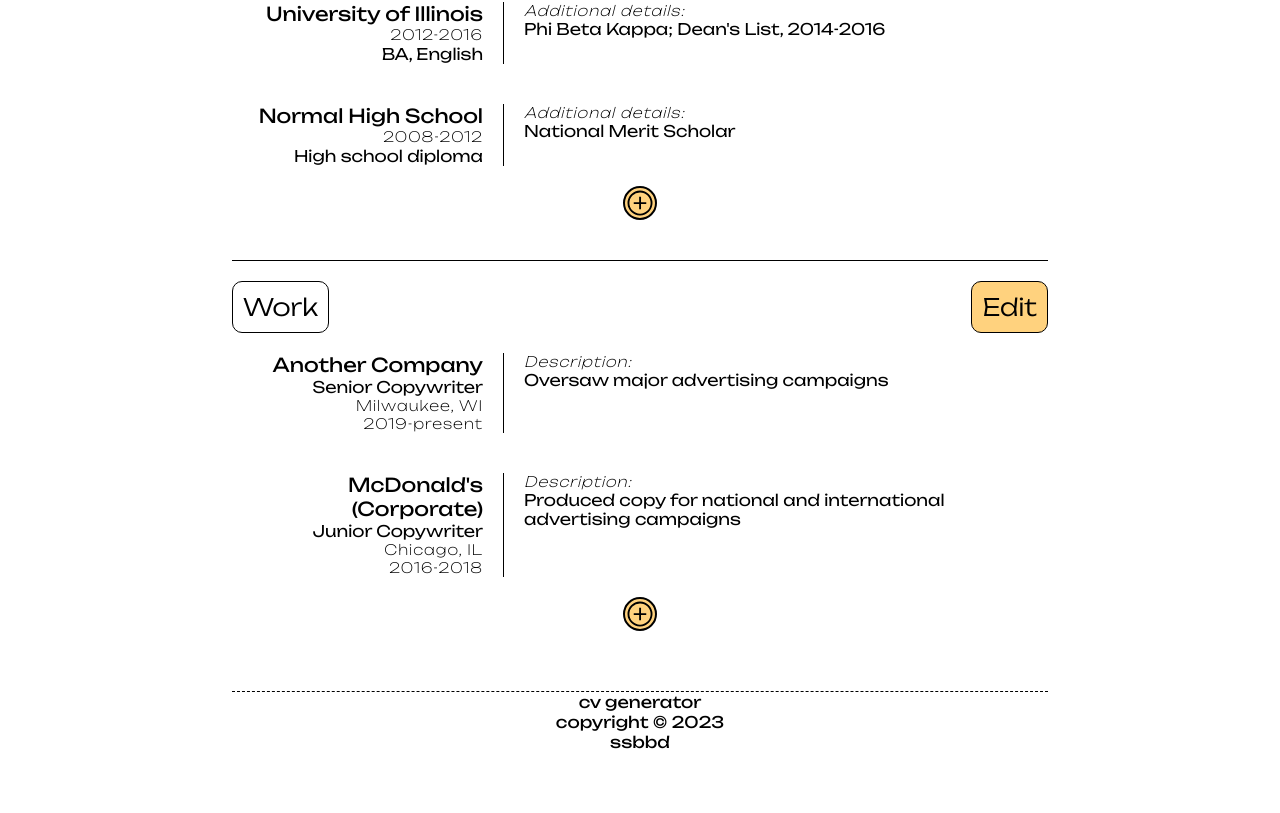
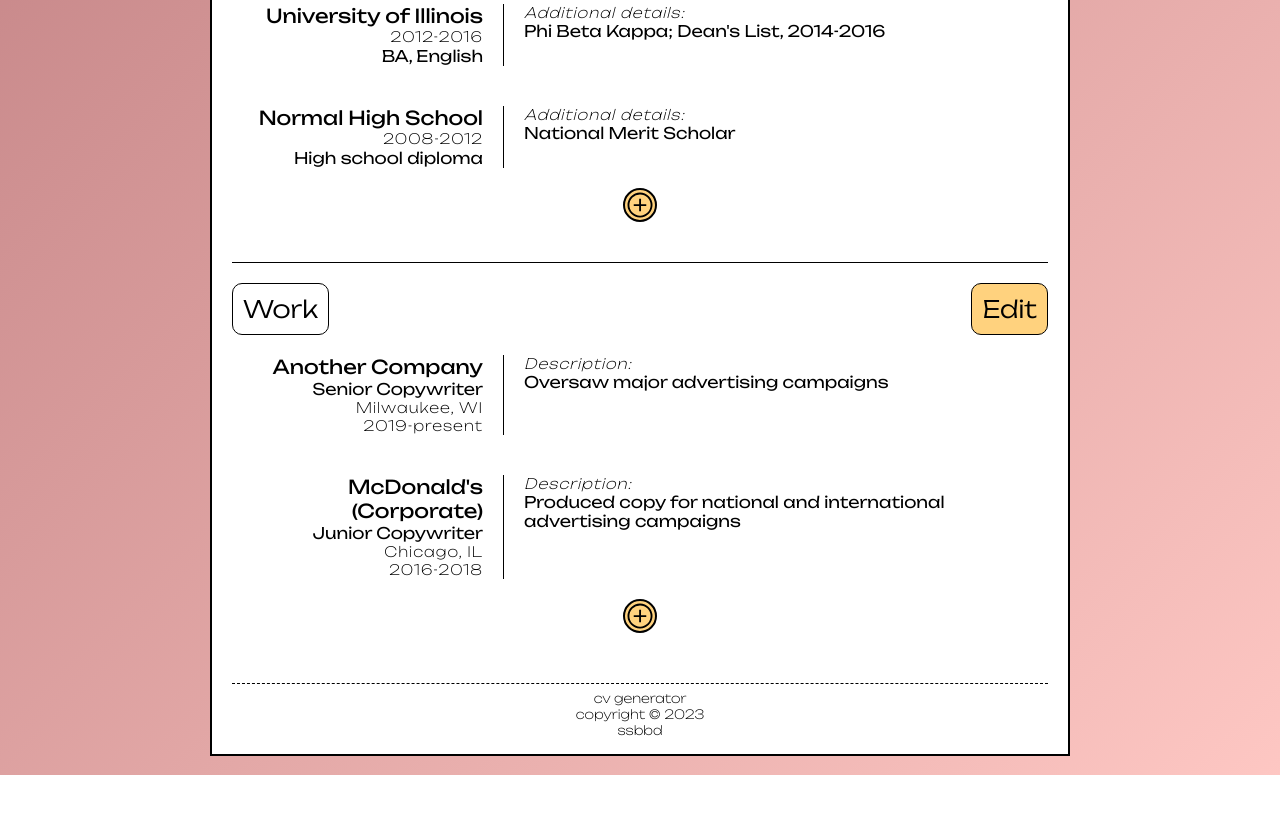
Before and after one commit to seanstephenbrian/cv-project, a React (Create React App) app: page / in a window 1280 px wide. Shown: the part 281-1094 px from the top of the page. After the commit the page ends 1056 px from the top, so only its background shows below. Built offline with nearby package versions, Linux system fonts and the light colour scheme.

Commit message:
begin working on final styles

```diff
--- a/src/styles/app.css
+++ b/src/styles/app.css
@@ -39,13 +39,17 @@ body,
 	display: flex;
 	flex-direction: column;
 	align-items: center;
+	background: rgb(152,42,46);
+	background: linear-gradient(135deg, rgba(152,42,46,0.5830926120448179) 0%, rgba(252,144,136,0.5074623599439776) 100%);
 }
 
 .wrapper {
+	background-color: white;
 	min-width: 816px;
 	max-width: 816px;
-	min-height: 1056px;
+	min-height: 100vh;
 	padding: 20px;
+	border: 2px solid black;
 }
 
 .edit-button {
@@ -132,6 +136,13 @@ textarea:focus {
 }
 
 @media print {
+	#root {
+		background: rgb(255,255,255);
+		background: linear-gradient(135deg, rgba(255,255,255,1) 0%, rgba(255,255,255,1) 100%);
+	}
+	.wrapper {
+		border: none;
+	}
 	.no-print,
 	.no-print.copyright {
 		display: none;
--- a/src/styles/footer.css
+++ b/src/styles/footer.css
@@ -1,5 +1,5 @@
 footer.copyright {
-    margin-top: 30px;
+    margin-top: auto;
     padding-top: 10px;
     border-top: 1px dashed black;
     height: 5vh;
@@ -8,4 +8,6 @@ footer.copyright {
     flex-direction: column;
     justify-content: center;
     align-items: center;
+    font-size: 0.8rem;
+    font-weight: 200;
 }
```
